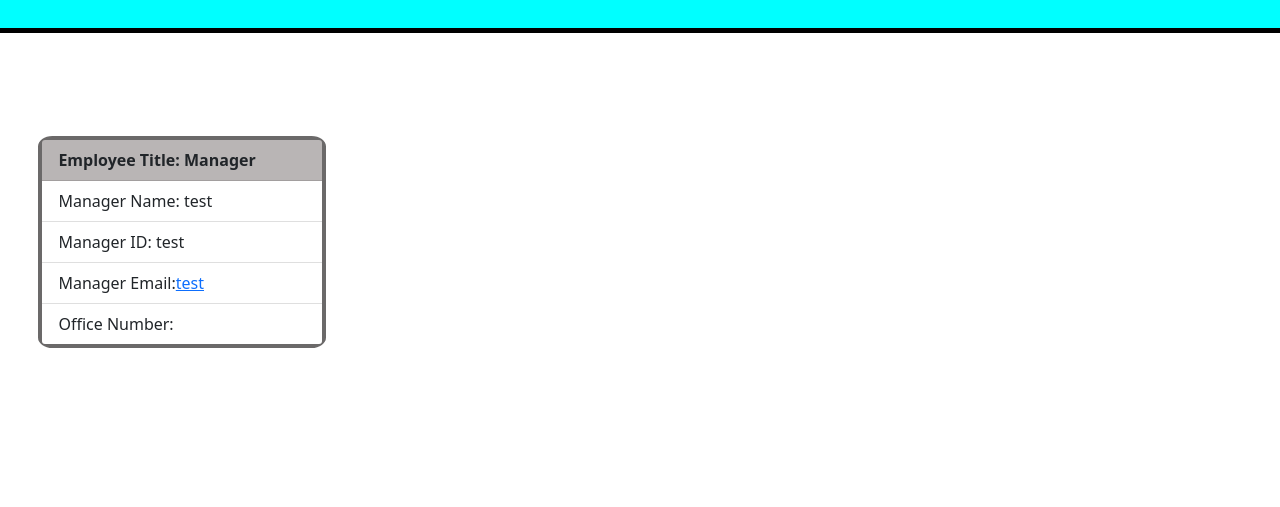
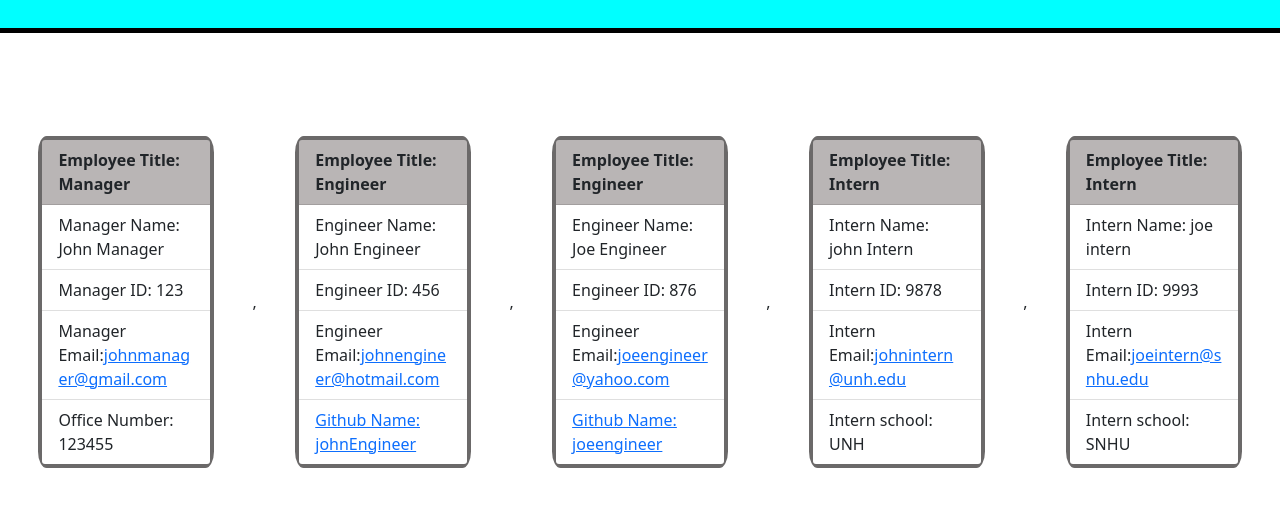
Before and after one commit to coreyNance/Team_Profile_Generator, a website: page assets/index.html in a window 1280 px wide. Shown: the part 79-586 px from the top of the page. Drawn offline with nearby package versions, Linux system fonts and the light colour scheme.

```diff
--- a/assets/index.html
+++ b/assets/index.html
@@ -40,10 +40,42 @@
         <div class="card" style="width: 18rem;">
         <ul class="list-group list-group-flush">
         <li class="list-group-item" style="background-color: rgb(185, 181, 181); font-weight: 700;">Employee Title: Manager</li>
-        <li class="list-group-item"><span>Manager Name:</span> test</li>
-        <li class="list-group-item"><span>Manager ID:</span> test</li>
-        <li class="list-group-item"><span>Manager Email:</span><a href= "mailto:test">test</a></li>
-        <li class="list-group-item"><span>Office Number:</span> </li>
+        <li class="list-group-item"><span>Manager Name:</span> John Manager</li>
+        <li class="list-group-item"><span>Manager ID:</span> 123</li>
+        <li class="list-group-item"><span>Manager Email:</span><a href= "mailto:johnmanager@gmail.com">johnmanager@gmail.com</a></li>
+        <li class="list-group-item"><span>Office Number:</span> 123455</li>
+        </ul>
+      </div>,<div class="card" style="width: 18rem;">
+        <ul class="list-group list-group-flush">
+        <li class="list-group-item" style="background-color: rgb(185, 181, 181); font-weight: 700;">Employee Title: Engineer</li>
+        <li class="list-group-item"><span>Engineer Name:</span> John Engineer</li>
+        <li class="list-group-item"><span>Engineer ID:</span> 456</li>
+        <li class="list-group-item"><span>Engineer Email:</span><a href= "mailto:johnengineer@hotmail.com">johnengineer@hotmail.com</a></li>
+        <li class="list-group-item"><a href = "https://github.com/johnEngineer" target = "_blank"><span>Github Name:</span> johnEngineer</a></li>
+        </ul>
+      </div>,<div class="card" style="width: 18rem;">
+        <ul class="list-group list-group-flush">
+        <li class="list-group-item" style="background-color: rgb(185, 181, 181); font-weight: 700;">Employee Title: Engineer</li>
+        <li class="list-group-item"><span>Engineer Name:</span> Joe Engineer</li>
+        <li class="list-group-item"><span>Engineer ID:</span> 876</li>
+        <li class="list-group-item"><span>Engineer Email:</span><a href= "mailto:joeengineer@yahoo.com">joeengineer@yahoo.com</a></li>
+        <li class="list-group-item"><a href = "https://github.com/joeengineer" target = "_blank"><span>Github Name:</span> joeengineer</a></li>
+        </ul>
+      </div>,<div class="card" style="width: 18rem;">
+        <ul class="list-group list-group-flush">
+        <li class="list-group-item" style="background-color: rgb(185, 181, 181); font-weight: 700;">Employee Title: Intern</li>
+        <li class="list-group-item"><span>Intern Name:</span> john Intern</li>
+        <li class="list-group-item"><span>Intern ID:</span> 9878</li>
+        <li class="list-group-item"><span>Intern Email:</span><a href= "mailto:johnintern@unh.edu">johnintern@unh.edu</a></li>
+        <li class="list-group-item"><span>Intern school:</span> UNH</li>
+        </ul>
+      </div>,<div class="card" style="width: 18rem;">
+        <ul class="list-group list-group-flush">
+        <li class="list-group-item" style="background-color: rgb(185, 181, 181); font-weight: 700;">Employee Title: Intern</li>
+        <li class="list-group-item"><span>Intern Name:</span> joe intern</li>
+        <li class="list-group-item"><span>Intern ID:</span> 9993</li>
+        <li class="list-group-item"><span>Intern Email:</span><a href= "mailto:joeintern@snhu.edu">joeintern@snhu.edu</a></li>
+        <li class="list-group-item"><span>Intern school:</span> SNHU</li>
         </ul>
       </div>
 
```
Also changed, not shown: assets/methods.js (+16 -0 lines).
